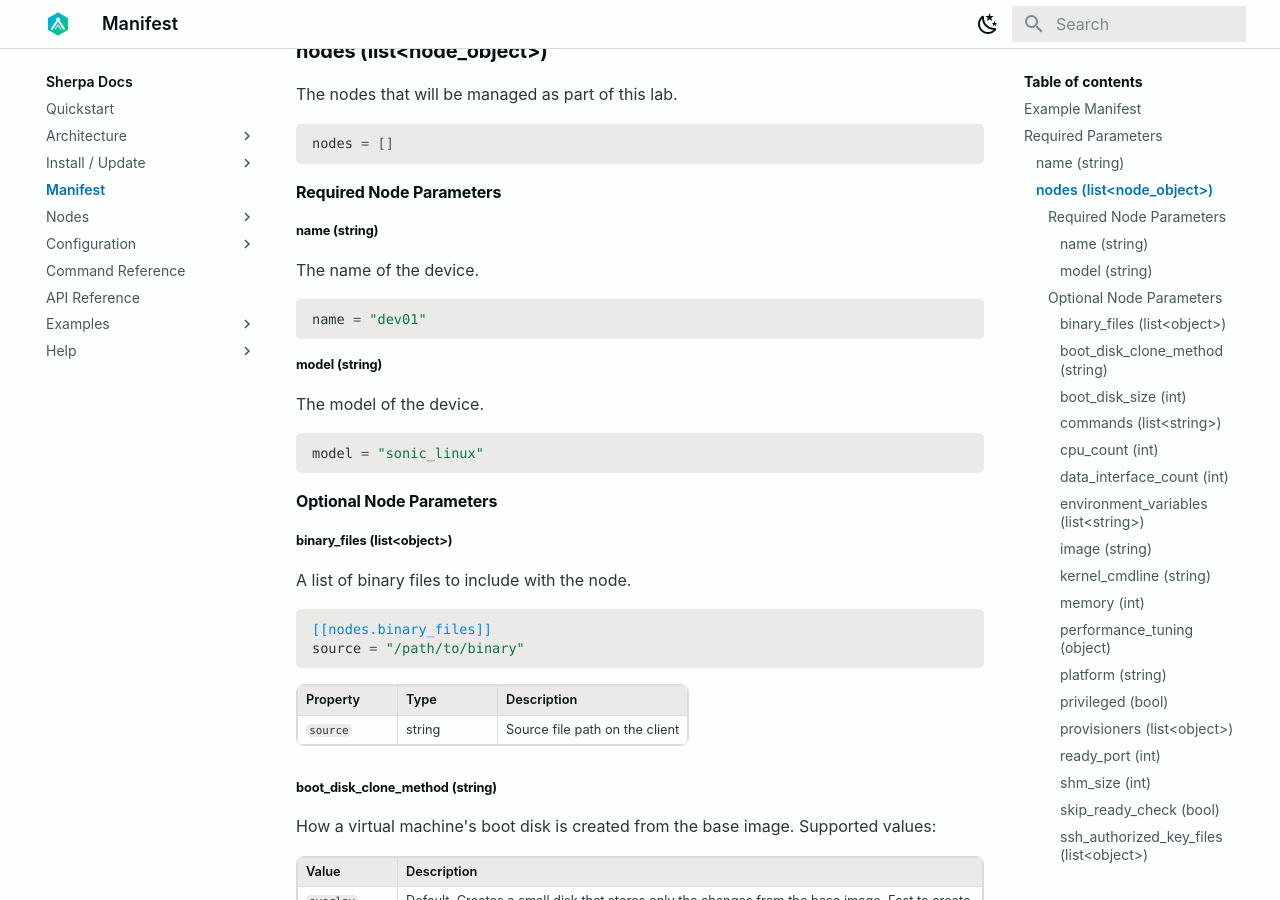
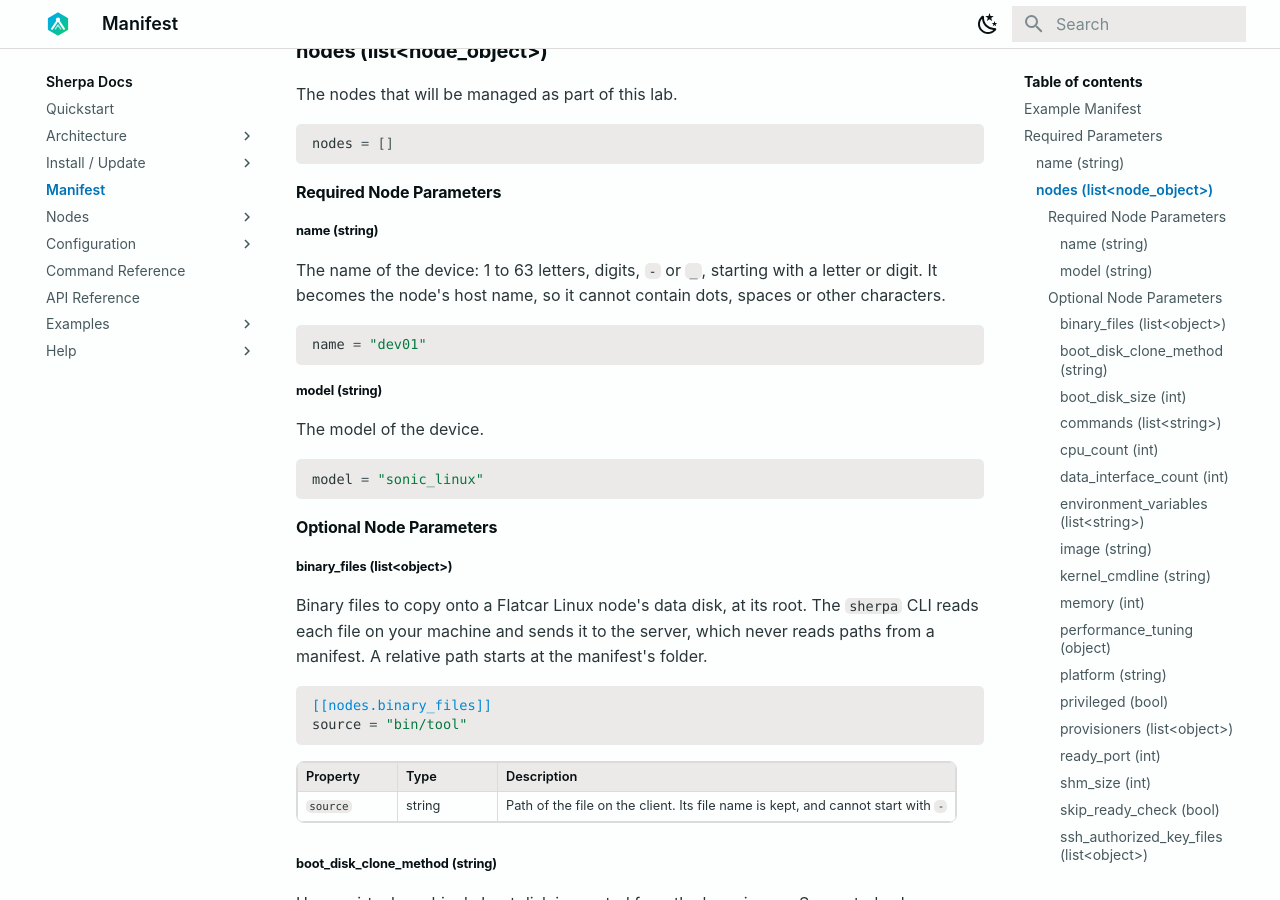
Before and after one commit to bwks/sherpa-docs, an MkDocs documentation site: the page built from docs/manifest.md, in a window 1280 px wide and 900 px high, scrolled down 892 px. Built offline with MkDocs 1.6.1 and Material for MkDocs 9.7.7, drawn with Linux system fonts in a browser that asks for light colours; some of the changed text lies outside the part shown.

Commit message:
docs: document the server security changes [skip ci]
Node name rules, admin-only privileged and volumes, client-read manifest
files, allow_signup, the current password for passwd, and no CORS.

Co-Authored-By: Claude Opus 5.5 <noreply@anthropic.com>

````diff
--- a/docs/manifest.md
+++ b/docs/manifest.md
@@ -48,7 +48,8 @@ nodes = []
 
 ##### name (string)
 
-The name of the device.
+The name of the device: 1 to 63 letters, digits, `-` or `_`, starting with a letter or digit.
+It becomes the node's host name, so it cannot contain dots, spaces or other characters.
 
 ```toml
 name = "dev01"
@@ -66,16 +67,18 @@ model = "sonic_linux"
 
 ##### binary_files (list&lt;object&gt;)
 
-A list of binary files to include with the node.
+Binary files to copy onto a Flatcar Linux node's data disk, at its root. The `sherpa` CLI reads
+each file on your machine and sends it to the server, which never reads paths from a manifest.
+A relative path starts at the manifest's folder.
 
 ```toml
 [[nodes.binary_files]]
-source = "/path/to/binary"
+source = "bin/tool"
 ```
 
 | Property | Type | Description |
 | -------- | ---- | ----------- |
-| `source` | string | Source file path on the client |
+| `source` | string | Path of the file on the client. Its file name is kept, and cannot start with `-` |
 
 ##### boot_disk_clone_method (string)
 
@@ -280,7 +283,8 @@ platform = "bx"
 
 ##### privileged (bool)
 
-Run the container in privileged mode.
+Run the container in privileged mode. A privileged container is root on the Sherpa server,
+so only admins may set it; `up` and `redeploy` refuse a manifest from another user that does.
 
 ```toml
 privileged = true
@@ -409,7 +413,9 @@ skip_ready_check = true
 
 ##### ssh_authorized_key_files (list&lt;object&gt;)
 
-SSH public key file references.
+Public key files whose keys to authorize on a Flatcar Linux node. The `sherpa` CLI reads each
+file on your machine and sends the key; the server checks it and never reads the path. A
+relative path starts at the manifest's folder.
 
 ```toml
 [[nodes.ssh_authorized_key_files]]
@@ -418,7 +424,7 @@ source = "~/.ssh/id_ed25519.pub"
 
 | Property | Type | Description |
 | -------- | ---- | ----------- |
-| `source` | string | Path to the public key file |
+| `source` | string | Path of the public key file on the client |
 
 ##### ssh_authorized_keys (list&lt;string&gt;)
 
@@ -454,7 +460,8 @@ such as `#!/bin/bash`, to choose its interpreter. A script without one runs with
 
 ##### systemd_units (list&lt;object&gt;)
 
-Systemd units to deploy to the node.
+Systemd units to deploy to a Flatcar Linux node. The `sherpa` CLI reads each unit file on your
+machine and sends its contents. A relative path starts at the manifest's folder.
 
 ```toml
 [[nodes.systemd_units]]
@@ -465,8 +472,8 @@ enabled = true
 
 | Property | Type | Description |
 | -------- | ---- | ----------- |
-| `name` | string | Unit file name |
-| `source` | string | Source file path on the client |
+| `name` | string | Unit file name, such as `app.service`. It cannot contain `/` or start with `-` |
+| `source` | string | Path of the unit file on the client |
 | `enabled` | bool | Whether to enable the unit |
 
 ##### text_files (list&lt;object&gt;)
@@ -550,7 +557,9 @@ version = "22.04"
 
 ##### volumes (list&lt;object&gt;)
 
-Volume mounts for the node.
+Bind mounts of server paths into a container. A container that can mount server paths is root
+on the Sherpa server, so only admins may set `volumes`; `up` and `redeploy` refuse a manifest
+from another user that does.
 
 ```toml
 [[nodes.volumes]]
@@ -560,7 +569,7 @@ dst = "/container/path"
 
 | Property | Type | Description |
 | -------- | ---- | ----------- |
-| `src` | string | Source path on the host |
+| `src` | string | Path on the Sherpa server |
 | `dst` | string | Destination path in the node |
 
 ##### watchdog (string)
````
Also changed, not shown: docs/api-reference.md (+6 -0 lines), docs/architecture/container.md (+2 -3 lines), docs/command-reference.md (+4 -2 lines), docs/configuration/sherpa.md (+2 -0 lines).
